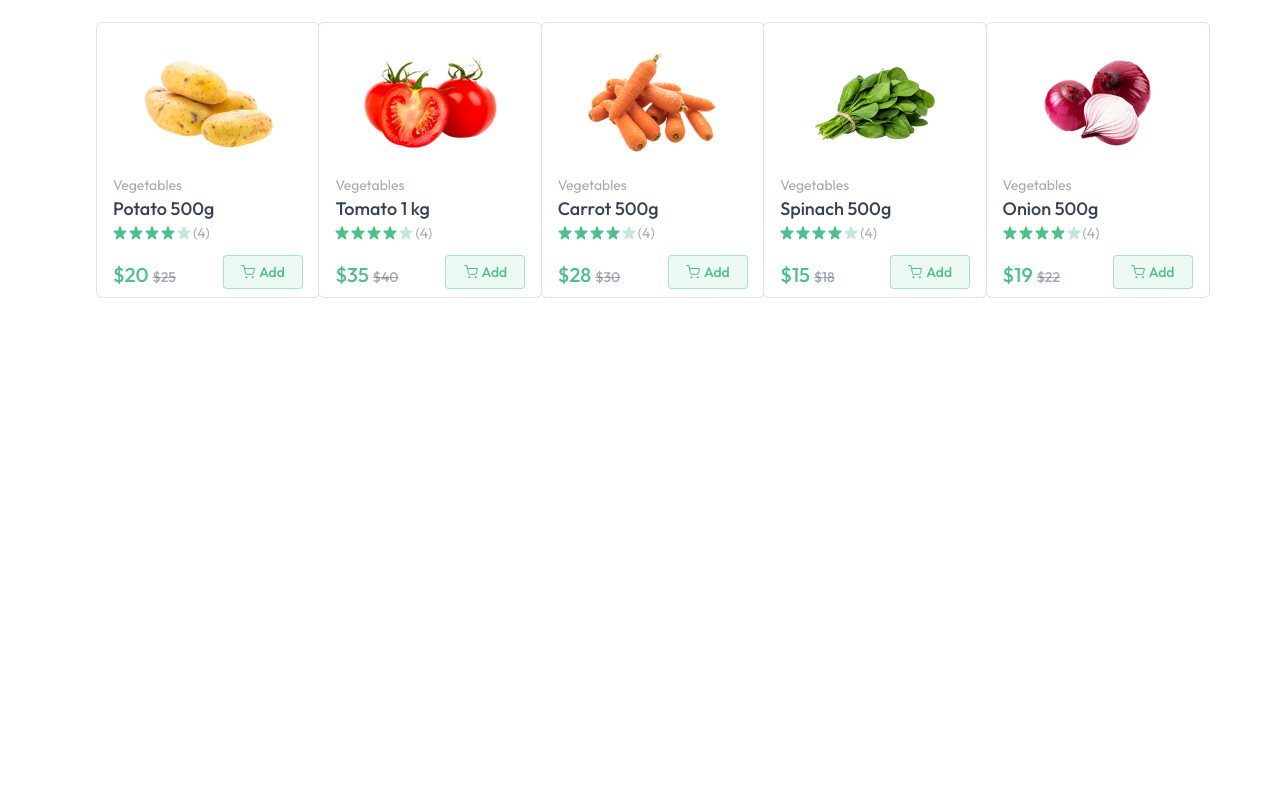
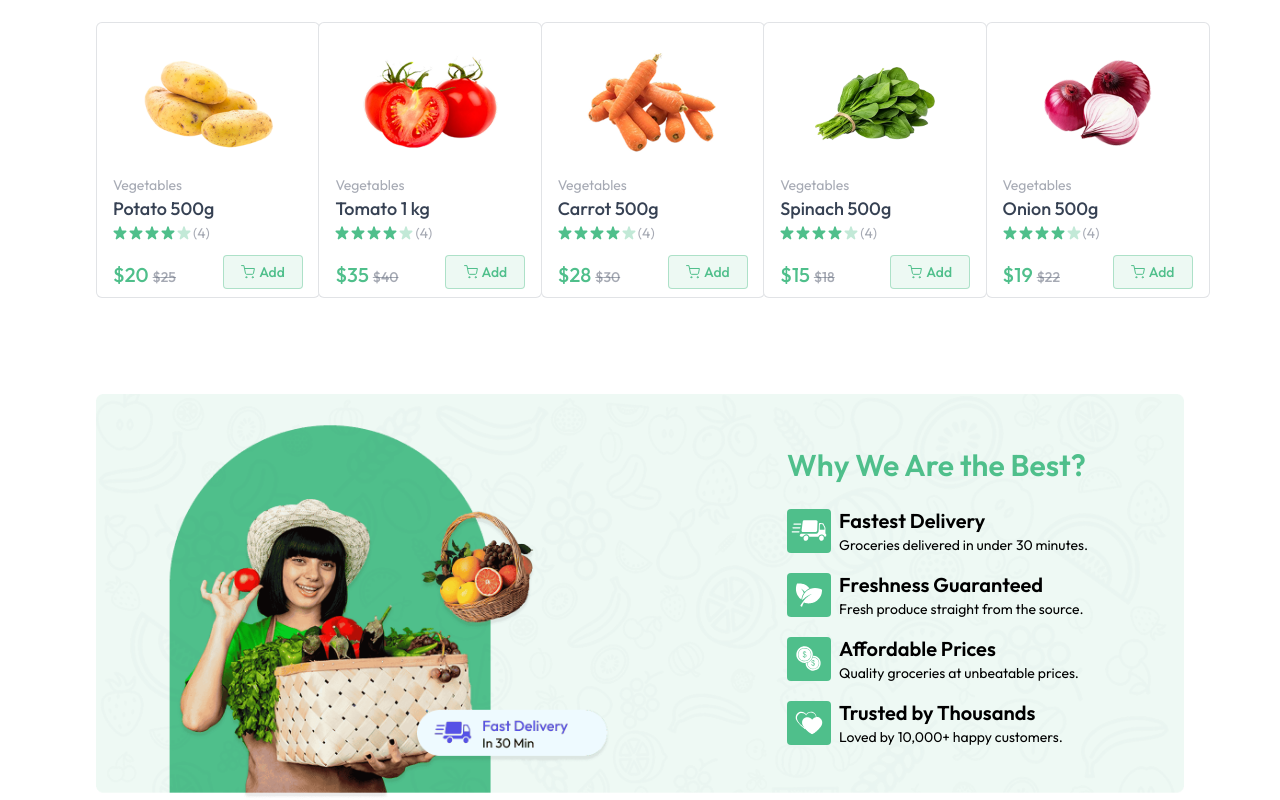
Before and after one commit to Manikandan1818/freshcart, a React (Vite) app in the folder client/: page / in a window 1280 px wide. Shown: the part 909-1709 px from the top of the page. Before the commit the page ends 1207 px from the top, so only its background shows below. Built offline with nearby package versions, Linux system fonts and the light colour scheme.

Commit message:
bottom banner completed

```diff
--- a/client/src/components/BottomBanner.jsx
+++ b/client/src/components/BottomBanner.jsx
@@ -1,4 +1,4 @@
-import { assets } from "../assets/assets";
+import { assets, features } from "../assets/assets";
 
 const BottomBanner = () => {
   return (
@@ -8,6 +8,31 @@ const BottomBanner = () => {
         alt="banner"
         className="w-full hidden md:block"
       />
+      <img
+        src={assets.bottom_banner_image_sm}
+        alt="banner"
+        className="w-full md:hidden"
+      />
+      <div className="absolute inset-0 flex flex-col items-center md:items-end md:justify-center pt-16 md:pt-0 md:pr-24">
+        <div>
+          <h1 className="text-2xl md:text-3xl font-semibold text-primary mb-6">
+            Why We Are the Best?
+          </h1>
+          {features.map((feature, index) => (
+            <div key={index} className="flex items-center gap-2 mt-4">
+              <img src={feature.icon} alt={feature.title} className="" />
+              <div>
+                <h3 className="text-lg md:text-xl font-semibold">
+                  {feature.title}
+                </h3>
+                <p className="text-grey-500/70 text-xs md:text-sm">
+                  {feature.description}
+                </p>
+              </div>
+            </div>
+          ))}
+        </div>
+      </div>
     </div>
   );
 };
--- a/client/src/pages/Home.jsx
+++ b/client/src/pages/Home.jsx
@@ -2,6 +2,7 @@ import React from "react";
 import Banner from "../components/Banner";
 import Categories from "../components/Categories";
 import BestSeller from "../components/BestSeller";
+import BottomBanner from "../components/BottomBanner";
 
 export const Home = () => {
   return (
@@ -9,6 +10,7 @@ export const Home = () => {
       <Banner />
       <Categories />
       <BestSeller />
+      <BottomBanner />
     </div>
   );
 };
```
